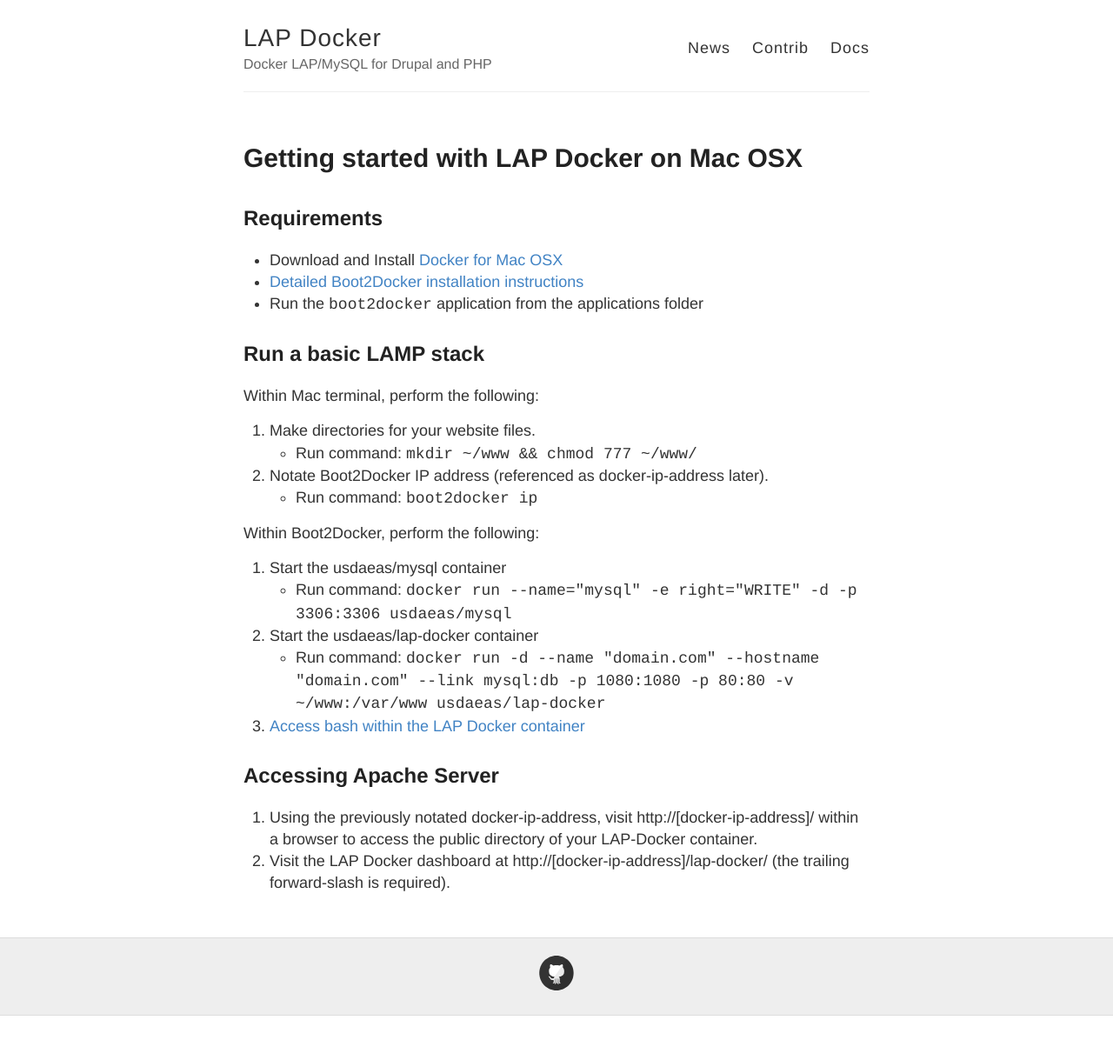
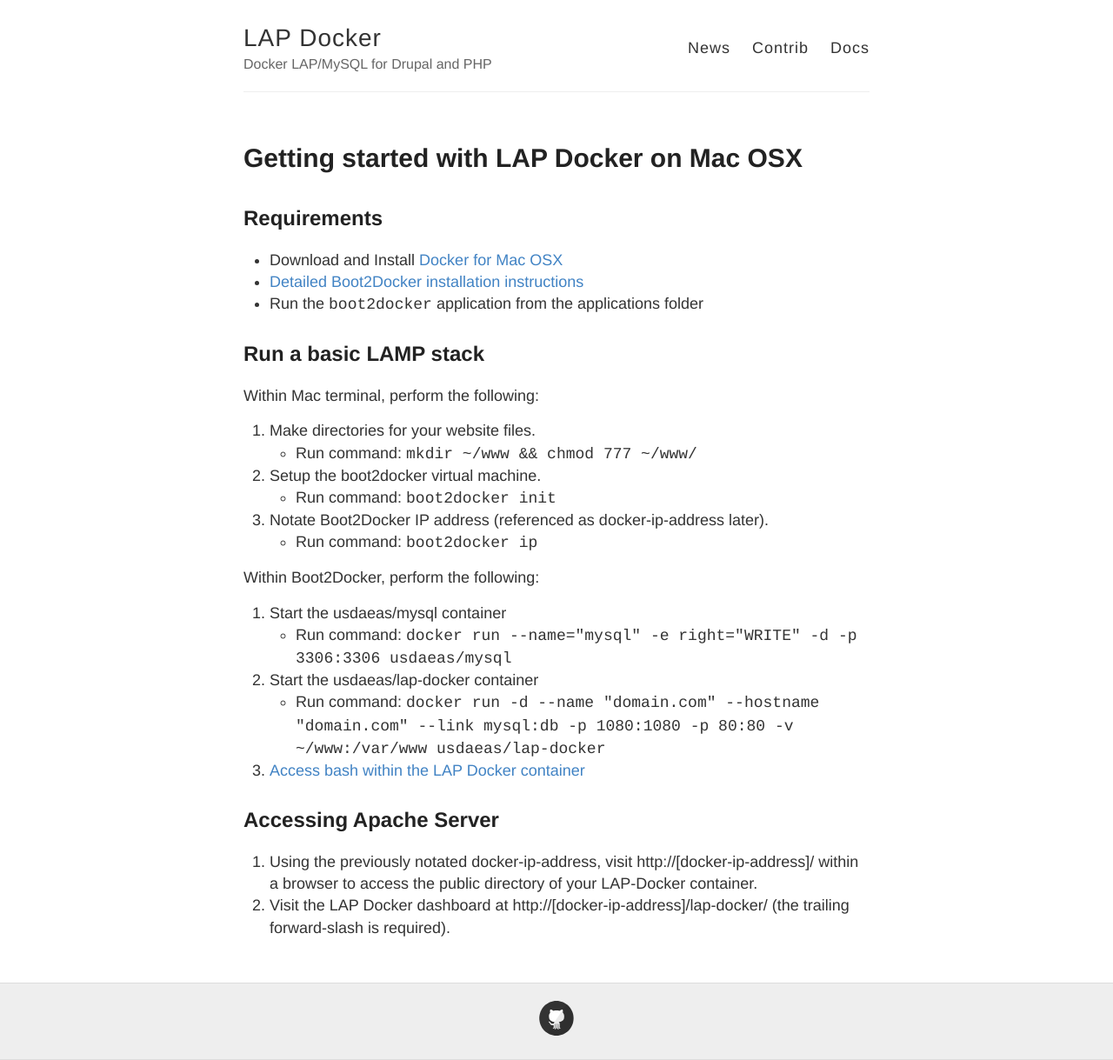
Before and after one commit to hedinfaok/lap-docker, a Jekyll site: the page built from _docs/mac/getting-started.md, in a window 1280 px wide. Shown: the whole page at 87% size. Built offline with Jekyll 4.4.1, drawn with Linux system fonts in a browser that asks for light colours; Markdown is read by kramdown in place of the engine named in the settings; before the commit the page ends 1168 px from its top, so only the background shows below that.

Commit message:
Update documentation to include boot2docker init setup.

```diff
--- a/_docs/mac/getting-started.md
+++ b/_docs/mac/getting-started.md
@@ -18,7 +18,9 @@
 
 1. Make directories for your website files.
  - Run command: `mkdir ~/www && chmod 777 ~/www/`
-2. Notate Boot2Docker IP address (referenced as docker-ip-address later).
+2. Setup the boot2docker virtual machine.
+ - Run command: `boot2docker init`
+3. Notate Boot2Docker IP address (referenced as docker-ip-address later).
  - Run command: `boot2docker ip`
 
 Within Boot2Docker, perform the following:
```
